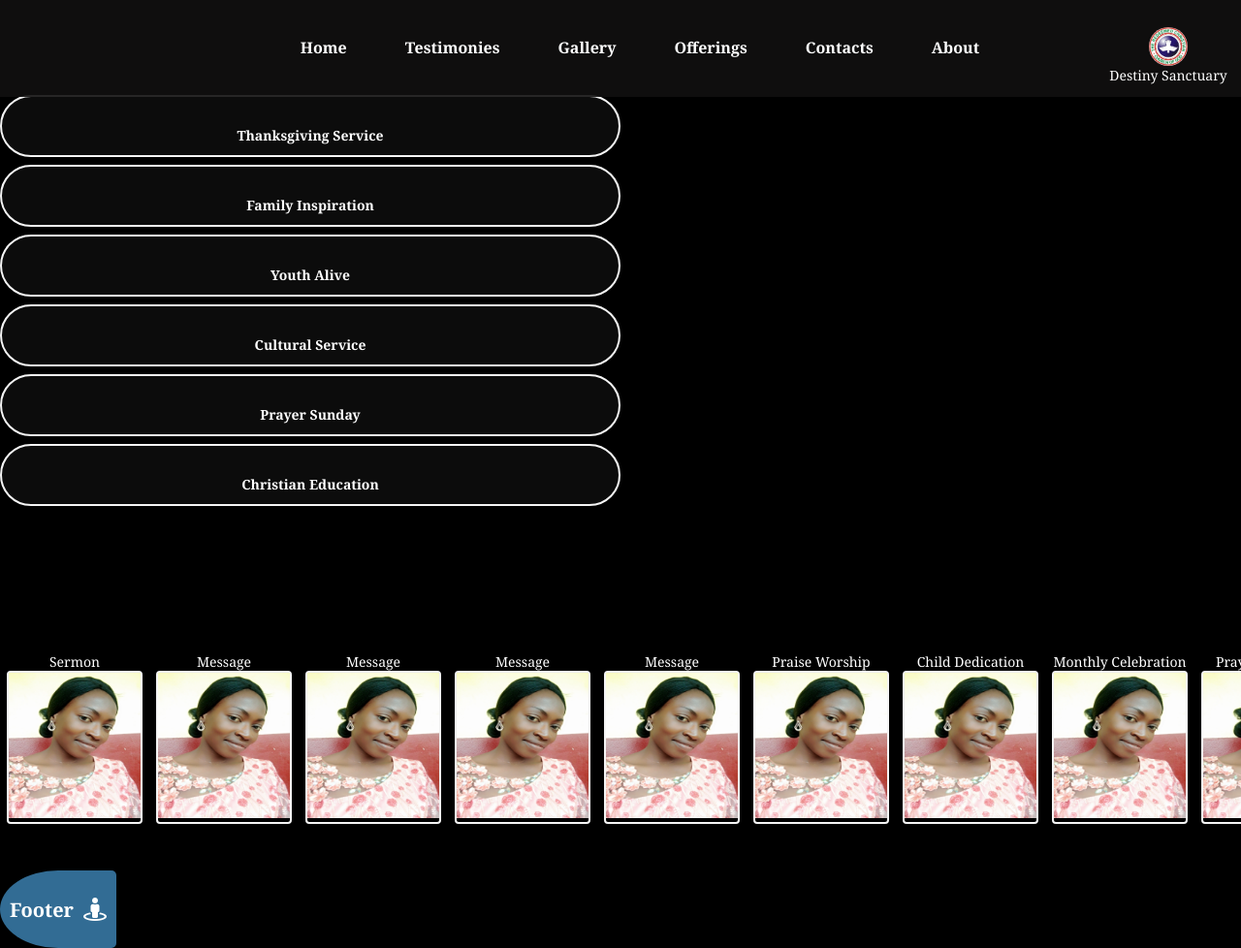
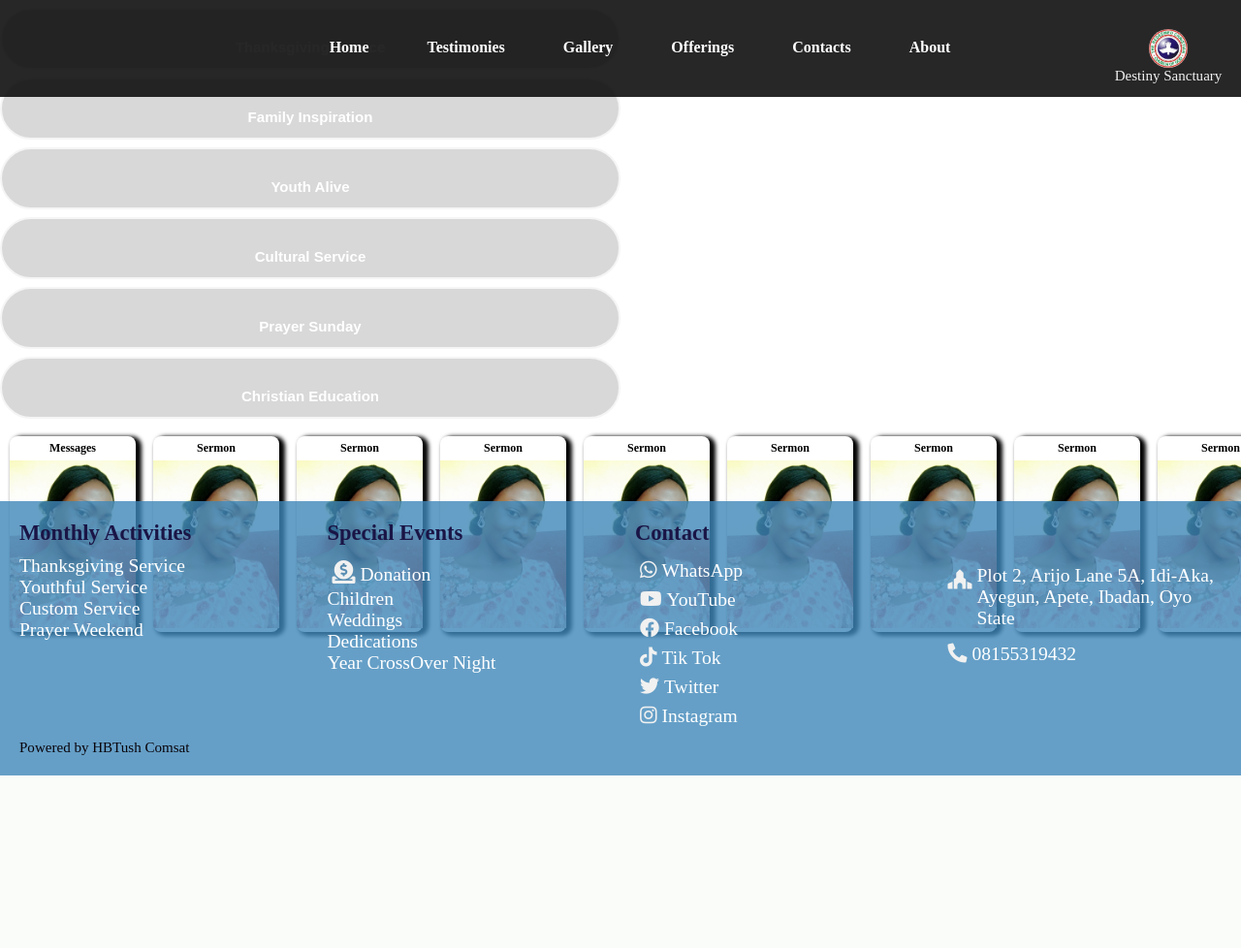
Before and after one commit to ownupalways/RCCGDESTINYSANCTUARYPARISHAP, a Node server app: page / in a window 1280 px wide. Shown: the whole page at 97% size. After the commit the page ends 800 px from the top, so only its background shows below. Run offline with Node 20, Linux system fonts and the light colour scheme; some libraries are stand-ins or nearby versions.

Commit message:
still working

```diff
--- a/app.js
+++ b/app.js
@@ -27,7 +27,7 @@ app.use(express.static(path.join(__dirname, 'public')))
 
 // SET VIEW TEMPLATE ENGINE*********
 app.use(expressLayouts)
-app.set('layout', './layouts/full-width')
+app.set('layout', './layouts/full-width.ejs')
 app.set('views', './views')
 app.set('view engine', 'ejs')
 
--- a/public/css/Des.css
+++ b/public/css/Des.css
@@ -4,28 +4,22 @@
     padding: 0;
     margin:0;
     font-size: 14px;
-    color: #000;
     list-style: none;
     text-decoration: none;
     user-select: none;
-  }
-
-.bodyAll {
-    background-color: #000;
+    font-size: calc(15px + 0.00390625vw);
   }
 
 /* HEADER STYLING */
-  .bodyBox{
+.header{
   background: rgba(17, 16, 16, 0.9);
   width: 100%;
   height: 100px;
-    margin: 0;
   transition: 1s all;
   -webkit-transition: 1s all;
   -moz-transition: 1s all;
   -ms-transition: 1s all;
   -o-transition: 1s all;
-    z-index: 1111;
   position: fixed;
   top: 0;
 }
@@ -76,22 +70,18 @@ ul li.active{
   display: none;
 }
 
-/* MAIN BODY STYLING */
-.main-body {
-  background-color: #000;
-}
-
   /*Logo Affair*/
 .head1{
   width: 130px;
   right:10px;
   position: fixed;
   top: 2rem;
-  z-index: 1111;
+  /* z-index: 1111; */
   display: flex;
   flex-wrap: wrap;
   justify-content: center;
   align-items: center;
+  color: #f1f1f1;
 }
 
 .head1 .logo{
@@ -122,13 +112,11 @@ ul li.active{
     height:100px ;
     background-color: #ee0f0f;
   }
-  .bodyBox {
+  .header {
     background: rgba(17, 16, 16, 0.9);
     width: 60%;
-    height: 100%;
     margin: 0;
     transition: 1s all;
-    z-index: 1111;
     top: 0;
     left: -580px;
   }
@@ -172,11 +160,6 @@ ul li.active{
     margin-bottom: 3rem;
     display: block;
   }
-
-   /* FOOTER LINE */
-   .footer-itemCard {
-    margin-top: 20px;
-  }
 }
 
 
@@ -186,13 +169,12 @@ ul li.active{
     height:100px ;
     background-color: #ee0f0f;
   }
-  .bodyBox {
+  .header {
     background: rgba(17, 16, 16, 0.9);
     width: 100%;
-    height: 100%;
+    height: 100px;
     margin: 0;
     transition: 1s all;
-    z-index: 1111;
     top: 0;
     left: -580px;
   }
@@ -236,34 +218,14 @@ ul li.active{
     margin-bottom: 3rem;
     display: block;
   }
-
-  /* FOOTER LINE */
-  .footer-itemCard {
-    margin-top: 20px;
 }
-
-  .footer-closeBtn {
-    width: 40px;
-    height: 40px;
-    font-size: 25px;
-    border-radius: 50%;
-    display: flex;
-    justify-content: center;
-    align-items: center;
-    border: 1px solid white;
-    position: fixed;
-    top: 60px;
-    right: 10px;
-  }
-
-}
-
 
 .boxImage h3 {
   color: #fff;
   text-align: center;
 }
-  .imageCube {
+
+/*.imageCube {
   min-width: 140px;
   margin: 0 7px ;
   border: 2px solid whitesmoke;
@@ -277,68 +239,21 @@ ul li.active{
 .imageCube img {
   width: 100%;
   height: 150px;
-  }
+}*/
 
 /*FOOTER SECTION DESIGN*/
-  .footerBtn {
-    display: flex;
-    justify-content: center;
-    align-items: center;
-    gap: 10px;
-    height: 20px;
-    width: 120px;
-    padding: 40px;
+footer{
+  width: 100%;
+  padding: 10px;
+  position: fixed;
+  bottom: 0;
   background-color:rgba(63, 136, 185, 0.8);
-    border-radius: 50% 5px 5px 50%;
-    cursor: pointer;
 }
-
-  .footer-closeBtn {
-    width: 40px;
-    height: 40px;
-    font-size: 25px;
-    border-radius: 50%;
-    display: flex;
-    justify-content: center;
-    align-items: center;
-    border: 1px solid white;
-    position: fixed;
-    top: 140px;
-    right: 20px;
-  }
-
-
-  .footerBtn:hover {
-    background: black;
-    color: white;
-    border: 1px solid white;
-  }
-
-  .footerBtn h1 {
-    font-size: 20px;
-    font-weight: bold;
-  }
-  footer{
-    display: none;
+.footer-itemCard {
+  display: grid;
   grid-template-columns: repeat(auto-fit, minmax(180px, 1fr));
   gap: 10px;
-    padding: 10px;
-    position: fixed;
-    bottom: -18%;
-    width:100%;
-    z-index: 111111;
-    background-color:rgba(63, 136, 185, 0.8);
-    transition: .8s;
-    -webkit-transition: .8s;
-    -moz-transition: .8s;
-    -ms-transition: .8s;
-    -o-transition: .8s;
 }
-
-  footer:hover {
-    bottom: 0;
-  }
-
 
 .foot2{
   color: white;
@@ -358,12 +273,13 @@ ul li.active{
 }
 
 .hed{
+  padding: 10px;
   color: rgb(26, 21, 70);
   font-size: 1.5rem;
-    outline: #ccc;
 }
 
 .company{
+  padding: 10px;
   color: rgb(9, 4, 10);
   align-self: flex-end;
 
--- a/public/css/about.css
+++ b/public/css/about.css
@@ -1,9 +1,7 @@
-*{
-  color: white;
-}
 
 .about-carrier {
-    margin-top: 7rem;
+    color: white;
+    background: black;
   }
 
   .about-board {
--- a/public/css/contact.css
+++ b/public/css/contact.css
@@ -1,7 +1,5 @@
 
 .contact-container {
-    margin-top: 7rem;
-    height: 80vh;
     width: 100%;
     position: fixed;
     background-color: rgb(76, 0, 255);
--- a/public/css/gallery.css
+++ b/public/css/gallery.css
@@ -1,10 +1,8 @@
-*{
-    margin: 0;
-    padding: 0;
-    box-sizing: border-box;
+.gallery {
     text-transform: capitalize;
     font-family:Cambria, Cochin, Georgia, Times, 'Times New Roman', serif;
     font-weight: normal;
+    background: black;
 }
 
 /* VIDEO GALLERY STYLING STARTS HERE */
--- a/public/css/index.css
+++ b/public/css/index.css
@@ -1,34 +1,9 @@
-.index-container {
-    margin-top: 7rem;
+/* INDEX SERVICE DISPLAY CARDS */
+
+/* .index-container {
   height: 100vh;
-  }
-
-/* .navTabContent{
-  padding: 40px 12px;
-  width: 100%;
+  z-index: 0;
 } */
-
- /* INDEX FLOAT IMAGE FLOW STYLING */
-
- .imageContainer {
-  width: 100%;
-  left: -5px;
-  right: -5px;
-  margin: auto;
-  position: absolute;
-  bottom: -50px;
-  display: flex;
-  overflow-x: auto;
-  scrollbar-width:thin;
-  z-index: 1000;
-}
-
-.imageContainer::-webkit-scrollbar {
-  width: 0;
-  height: 0;
-}
-
-
 .service {
   display: grid;
   grid-template-columns: repeat(auto-fit, minmax(150px, 300px));
@@ -46,9 +21,7 @@
   border: 2px whitesmoke solid;
 }
 
-.homeCard {
-box-shadow: 4px 2px 4px 2px black;
-}
+
 /* Modal Boxes */
 
 .panel {
@@ -62,7 +35,6 @@ position :fixed;
 top: 0;
 left:0;
 padding-top: 50px;
-
 }
 
 .close-panel{
@@ -74,7 +46,7 @@ height: 30px;
 position: absolute;
 top:20px;
 right: 22rem;
-font-size: 30px;
+font-size: 1.5rem;
 padding: 5px;
 color: white;
 border: 1px white solid;
@@ -108,11 +80,14 @@ border-radius: 15px;
 width: 350px;
 text-align: justify;
 line-height: 1.8;
-font-size: 18px;
+font-size: 1rem;
 margin-top: 20px;
+color: black;
 }
 
-.images-container {
+
+ /* INDEX FLOAT IMAGE FLOW STYLING */
+.modalBox-images-container {
   /* background-color: blue; */
   width: 300px;
   display: flex;
@@ -121,6 +96,7 @@ align-items:center;
   flex-direction: column;
   gap: 20px;
   }
+
   .image-card {
   rotate: 25deg;
   max-width:170px;
@@ -139,3 +115,47 @@ border-radius: 8px;
   -ms-border-radius: 8px;
   -o-border-radius: 8px;
   }
+
+  /* INDEX SCROLL IMAGES BELOW */
+  .imageContainer {
+    width: 100%;
+    display: flex;
+    overflow-x: auto;
+    gap: 10px;
+    padding: 10px;
+    /* scrollbar-width:thin; */
+    /* z-index: 1000; */
+  }
+
+  .imageContainer .boxImage {
+    width: 500px;
+    margin-right: 8px;
+    border-radius: 8px;
+  }
+  .boxImage a h3 {
+    color: black;
+    text-align: center;
+    padding: 5px;
+    font-size: .8rem;
+  }
+
+
+  .imageContainer .boxImage .imageBox {
+    width: 100%;
+    border-radius: 0 0 8px 8px;
+
+  }
+
+  .imageContainer .boxImage img {
+    width: 130px;
+
+  }
+
+  .boxImage {
+    box-shadow: 4px 2px 4px 2px black;
+    }
+
+
+  .imageContainer::-webkit-scrollbar {
+   width: 5px;
+  }
--- a/public/css/offerings.css
+++ b/public/css/offerings.css
@@ -1,8 +1,8 @@
 .offering-container {
-    margin-top: 7rem;
-    height: 100vh;
+    /* margin-top: 7rem;
+    height: 100vh; */
     background-color: rgb(233, 10, 10);
-    z-index: -11;
+    /* z-index: -11; */
 }
 
 .card-carrier {
--- a/public/css/testimony.css
+++ b/public/css/testimony.css
@@ -1,10 +1,10 @@
 
 
 .testimony-container {
-    margin-top: 7rem;
-    height: auto;
+    /* margin-top: 7rem;
+    height: auto; */
     background-color: rgb(233, 10, 10);
-    z-index: -11;
+    /* z-index: -11; */
   }
 
   .TestimonyBtn {
--- a/routes/pages.js
+++ b/routes/pages.js
@@ -12,7 +12,6 @@ router.use(expressLayouts)
 router.get('/', (req, res) => {
     res.render('index', {title:'RCCG|Destiny Sanctuary Parish-Home'})
 })
-
 
 router.get('/about', (req, res) => {
     res.render('about', {title:'RCCG|DS-About'})
--- a/views/gallery.ejs
+++ b/views/gallery.ejs
@@ -1,5 +1,5 @@
 
-<div id="gallery" class="navTabContent">
+<div id="gallery">
     <div class="gallery-separation">
         <h1>Gallery</h1>
         <div class="galleryCard-container">
--- a/views/index.ejs
+++ b/views/index.ejs
@@ -1,7 +1,7 @@
 <div class="index-container">
     <div id="home" class="navTabContent">
         <div class="programmes">
-            <button class="service homeCard" id="service">
+            <button class="service " id="service">
                 Thanksgiving Service
             </button>
             <div class="thanksgiving panel">
@@ -13,7 +13,7 @@
                     It is also a time to come to God with your broken-heart and tell him how much you love him praise.
                     This also done every first Sunday of the month even on thanksgiving Sunday. This is the day you bring again your baby to God for more blessing.
                     </div>
-                    <div class="images-container">
+                    <div class="modalBox-images-container">
                         <div class="image-card">
                             <img src="img/CHURCH.jpg" >
                         </div>
@@ -28,7 +28,7 @@
                 </div>
             </div>
 
-            <button class="service homeCard" id="service">
+            <button class="service " id="service">
                 Family Inspiration
             </button>
             <div class="thanksgiving panel">
@@ -40,7 +40,7 @@
                     It is also a time to come to God with your broken-heart and tell him how much you love him praise.
                     This also done every first Sunday of the month even on thanksgiving Sunday. This is the day you bring again your baby to God for more blessing.
                     </div>
-                    <div class="images-container">
+                    <div class="modalBox-images-container">
                         <div class="image-card">
                             <img src="img/CHURCH.jpg" >
                         </div>
@@ -54,7 +54,7 @@
                 </div>
             </div>
 
-            <button class="service homeCard" id="service">
+            <button class="service " id="service">
                 Youth Alive
             </button>
             <div class="thanksgiving panel">
@@ -66,7 +66,7 @@
                     It is also a time to come to God with your broken-heart and tell him how much you love him praise.
                     This also done every first Sunday of the month even on thanksgiving Sunday. This is the day you bring again your baby to God for more blessing.
                     </div>
-                    <div class="images-container">
+                    <div class="modalBox-images-container">
                         <div class="image-card">
                             <img src="img/CHURCH.jpg" >
                         </div>
@@ -80,7 +80,7 @@
                 </div>
             </div>
 
-            <button class="service homeCard" id="service">
+            <button class="service " id="service">
                 Cultural Service
             </button>
             <div class="thanksgiving panel">
@@ -91,7 +91,7 @@
                         When you hear Special, we "Special Blessing!"<br>
                         These are special programs designed by God through His Anointed Priest to bless Us!
                     </div>
-                    <div class="images-container">
+                    <div class="modalBox-images-container">
                         <div class="image-card">
                             <img src="img/CHURCH.jpg">
                         </div>
@@ -105,7 +105,7 @@
                 </div>
             </div>
 
-            <button class="service homeCard" id="service">
+            <button class="service " id="service">
                 Prayer Sunday
             </button>
             <div class="thanksgiving panel">
@@ -117,7 +117,7 @@
                         It is also a time to come to God with your broken-heart and tell him how much you love him praise.
                         This also done every first Sunday of the month even on thanksgiving Sunday. This is the day you bring again your baby to God for more blessing.
                     </div>
-                    <div class="images-container">
+                    <div class="modalBox-images-container">
                         <div class="image-card">
                             <img src="img/CHURCH.jpg">
                         </div>
@@ -131,7 +131,7 @@
                 </div>
             </div>
 
-            <button class="service homeCard" id="service">
+            <button class="service " id="service">
                 Christian Education
             </button>
             <div class="thanksgiving panel">
@@ -143,7 +143,7 @@
                     It is also a time to come to God with your broken-heart and tell him how much you love him praise.
                     This also done every first Sunday of the month even on thanksgiving Sunday. This is the day you bring again your baby to God for more blessing.
                     </div>
-                    <div class="images-container">
+                    <div class="modalBox-images-container">
                         <div class="image-card">
                             <img src="img/CHURCH.jpg">
                         </div>
@@ -159,77 +159,102 @@
         </div>
         <!-- Floating IMAGES ON hOME Page -->
         <div class="imageContainer">
-            <div class="boxImage homeCard">
-                <h3>Sermon</h3>
-                <div class="imageCube">
+            <div class="boxImage">
+                <a href="#">
+                    <h3>Messages</h3>
+                    <div class="imageBox">
                         <img src="img/p.jpg" alt="">
                     </div>
+                </a>
             </div>
-            <div class="boxImage homeCard">
-                <h3>Message</h3>
-                <div class="imageCube">
+            <div class="boxImage">
+                <a href="#">
+                    <h3>Sermon</h3>
+                    <div class="imageBox">
                         <img src="img/p.jpg" alt="">
                     </div>
+                </a>
             </div>
-            <div class="boxImage homeCard">
-                <h3>Message</h3>
-                <div class="imageCube">
+            <div class="boxImage">
+                <a href="#">
+                    <h3>Sermon</h3>
+                    <div class="imageBox">
                         <img src="img/p.jpg" alt="">
                     </div>
+                </a>
             </div>
-            <div class="boxImage homeCard">
-                <h3>Message</h3>
-                <div class="imageCube">
+            <div class="boxImage">
+                <a href="#">
+                    <h3>Sermon</h3>
+                    <div class="imageBox">
                         <img src="img/p.jpg" alt="">
                     </div>
+                </a>
             </div>
-            <div class="boxImage homeCard">
-                <h3>Message</h3>
-                <div class="imageCube">
+            <div class="boxImage">
+                <a href="#">
+                    <h3>Sermon</h3>
+                    <div class="imageBox">
                         <img src="img/p.jpg" alt="">
                     </div>
+                </a>
             </div>
-            <div class="boxImage homeCard">
-                <h3>Praise Worship</h3>
-                <div class="imageCube">
+            <div class="boxImage">
+                <a href="#">
+                    <h3>Sermon</h3>
+                    <div class="imageBox">
                         <img src="img/p.jpg" alt="">
                     </div>
-            </div><div class="boxImage">
-                <h3>Child Dedication</h3>
-                <div class="imageCube">
+                </a>
+            </div>
+            <div class="boxImage">
+                <a href="#">
+                    <h3>Sermon</h3>
+                    <div class="imageBox">
                         <img src="img/p.jpg" alt="">
                     </div>
+                </a>
             </div>
-            <div class="boxImage homeCard">
-                <h3>Monthly Celebration</h3>
-                <div class="imageCube">
+            <div class="boxImage">
+                <a href="#">
+                    <h3>Sermon</h3>
+                    <div class="imageBox">
                         <img src="img/p.jpg" alt="">
                     </div>
+                </a>
             </div>
-            <div class="boxImage homeCard">
-                <h3>Prayer Weekend</h3>
-                <div class="imageCube">
+            <div class="boxImage">
+                <a href="#">
+                    <h3>Sermon</h3>
+                    <div class="imageBox">
                         <img src="img/p.jpg" alt="">
                     </div>
+                </a>
             </div>
-            <div class="boxImage homeCard">
-                <h3>Worship Concert</h3>
-                <div class="imageCube">
+            <div class="boxImage">
+                <a href="#">
+                    <h3>Sermon</h3>
+                    <div class="imageBox">
                         <img src="img/p.jpg" alt="">
                     </div>
+                </a>
             </div>
-            <div class="boxImage homeCard">
-                <h3>Drama</h3>
-                <div class="imageCube">
+            <div class="boxImage">
+                <a href="#">
+                    <h3>Children Event</h3>
+                    <div class="imageBox">
                         <img src="img/p.jpg" alt="">
                     </div>
+                </a>
             </div>
-            <div class="boxImage homeCard">
-                <h3>Children Events</h3>
-                <div class="imageCube">
+            <div class="boxImage">
+                <a href="#">
+                    <h3>Sermon Sermon</h3>
+                    <div class="imageBox">
                         <img src="img/p.jpg" alt="">
+                    </div>
+                </a>
             </div>
         </div>
     </div>
 </div>
-</div>
--- a/views/layouts/full-width.ejs
+++ b/views/layouts/full-width.ejs
@@ -7,7 +7,6 @@
         <meta name="Author" content="Oluwadipe Godwin Jesuropo">
         <title><%= title %></title>
         <link rel="stylesheet" href="https://cdnjs.cloudflare.com/ajax/libs/font-awesome/5.15.4/css/all.min.css">
-        <!-- <link rel="stylesheet" href="https://cdnjs.cloudflare.com/ajax/libs/font-awesome/4.7.0/css/font-awesome.min.css"> -->
         <link rel="stylesheet" href="css/Des.css">
         <link rel="stylesheet" href="css/index.css">
         <link rel="stylesheet" href="css/testimony.css">
@@ -15,22 +14,13 @@
         <link rel="stylesheet" href="css/contact.css">
         <link rel="stylesheet" href="css/gallery.css">
         <link rel="stylesheet" href="css/offerings.css">
+        <script src="js/men.js" defer></script>
+        <script src="https://ajax.googleapis.com/ajax/libs/jquery/3.7.1/jquery.min.js"></script>
     </head>
 
-    <body class="bodyAll">
-        <div>
-            <%- include('../partials/header.ejs') %>
-           <main> <%- body %></main>
-            <%- include('../partials/footer.ejs') %>
-        </div>
-
-
-
-        <script src="js/men.js" defer></script>
-        <script src="https://ajax.googleapis.com/ajax/libs/jquery/3.7.1/jquery.min.js"></script>
-
-
-
+    <body>
+        <%- include('../partials/header.ejs') %>
+        <main> <%- body %></main>
+        <%- include('../partials/footer.ejs') %>
     </body>
-    <!-- <script src="js/Des.js" defer></script> -->
 </html>
--- a/views/partials/footer.ejs
+++ b/views/partials/footer.ejs
@@ -1,9 +1,8 @@
  <!-- <i class='fa fa-info' style='font-size:24px'></i>-->
-<div class="footerBtn">
+<!-- <div class="footerBtn">
    <h1>Footer</h1><i class="fa fa-street-view" style="font-size:24px"></i>
-</div>
+</div> -->
 <footer id="footerCard">
-    <span class="footer-closeBtn">&times;</span>
     <div class="footer-itemCard">
         <div class="footer-item">
             <h4 class="fot hed">Monthly Activities</h4>
--- a/views/testimony.ejs
+++ b/views/testimony.ejs
@@ -1,6 +1,4 @@
 <div id="testimony" class="navTabContent testimony-container">
-    <h1><%=title %></h1>
-
     <div class="Point">
 
         <div id="PointIn" class="PointIn">
```
Lines whose indentation alone changed are shown as unchanged.
